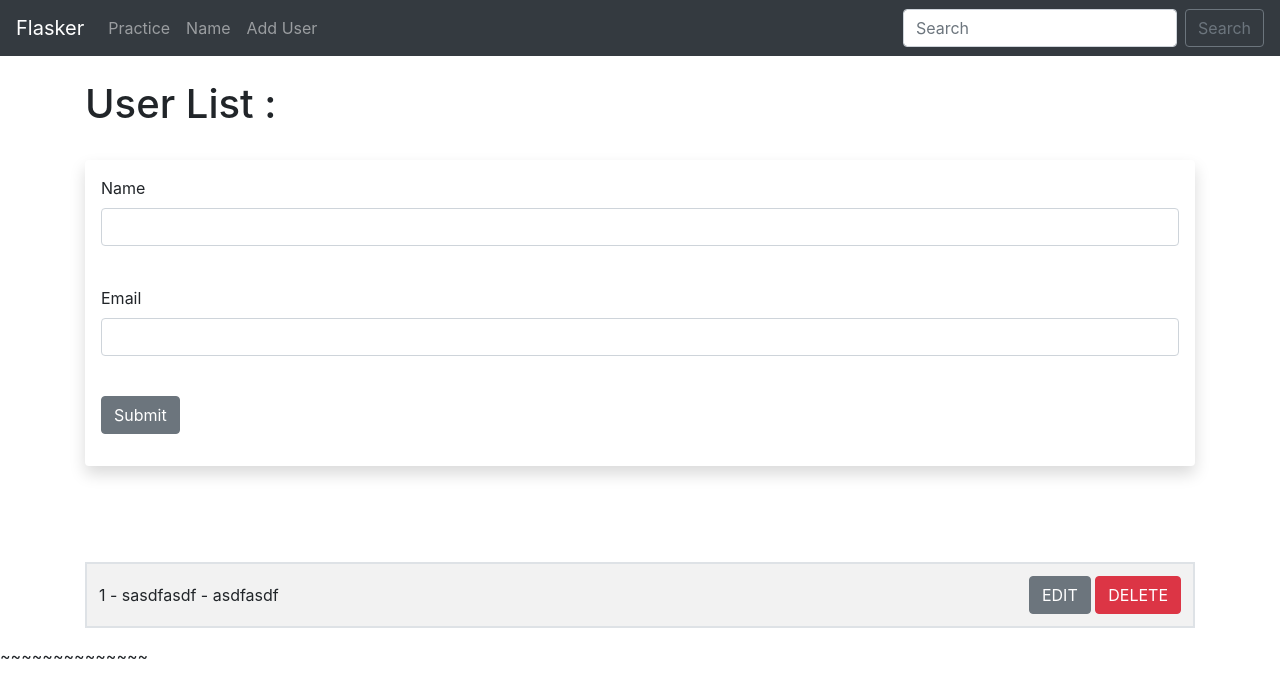
After one commit to Naidan-slv/Learning, a Flask app: page /user/add in a window 1280 px wide. The commit adds this page. Shown: the top 698 px of the page. Run offline with Flask 3, Linux system fonts and the light colour scheme; data comes from the database, SQL or seed files in the repository; both versions use the stored data as it was after the commit.

Commit message:
8. Connecting a DB and making changes

```diff
--- a/Flask/Codemy (App 2)/app.py
+++ b/Flask/Codemy (App 2)/app.py
@@ -1,19 +1,130 @@
-from flask import Flask, render_template
+from flask import Flask, render_template, flash, request
 from flask_wtf import FlaskForm
 from wtforms import StringField, SubmitField
 from wtforms.validators import DataRequired
+from flask_sqlalchemy import SQLAlchemy
+from datetime import datetime
 
 
 #create a flask instance
 app = Flask(__name__, template_folder='templates', static_folder='static', static_url_path='/')
+
+#add database
+app.config['SQLALCHEMY_DATABASE_URI'] = 'sqlite:///users.db'
+
+#secret key
 app.config['SECRET_KEY'] = "Naidan"
 
+db = SQLAlchemy(app)
+with app.app_context():
+    date_added = db.Column(db.DateTime, default=lambda: datetime.now(datetime.tiezone.utc))
+#Create a model
+
+class Users(db.Model):
+    id = db.Column(db.Integer, primary_key = True)
+    name = db.Column(db.String(200), nullable = False) # nullable means it can't be empty
+    email = db.Column(db.String(200), nullable = False, unique = True)
+    date_added = db.Column(db.DateTime, default=datetime.now())
+    # date_added = db.Column(db.DateTime, default = datetime.utcnow) // This method is now depreciated
+
+    #create a string
+
+    def __repr__(self):
+        return '<Name %r>' % self.name
+
+@app.route('/delete/<int:id>')
+def delete(id):
+    user_to_delete = Users.query.get_or_404(id)
+    name = None
+    form = UserForm()
+    try:
+        db.session.delete(user_to_delete)
+        db.session.commit()
+        flash("User Deleted Successfully")
+
+        our_users = Users.query.order_by(Users.date_added)
+        return render_template("add_user.html",
+            form=form,
+            name = None,
+            our_users = our_users)
+    except:
+        flash("There was a problem deleting user try again")
+
+        our_users = Users.query.order_by(Users.date_added)
+        return render_template("add_user.html",
+            form=form,
+            name = None,
+            our_users = our_users)
+
+
 #create a form class
-
 class NamerForm(FlaskForm):
     name = StringField("What's Your Name", validators = [DataRequired()])
     submit = SubmitField("Submit")
 
+#Create another form class for user
+
+class UserForm(FlaskForm):
+    name = StringField("Name", validators = [DataRequired()])
+    email = StringField("Email", validators = [DataRequired()])
+    submit = SubmitField("Submit")
+
+#Update database record
+
+@app.route('/update/<int:id>', methods = ['GET', 'POST'])
+def update(id):
+    form = UserForm()
+    name_to_update = Users.query.get_or_404(id)
+
+    if request.method == "POST":
+        name_to_update.name = request.form['name']
+        name_to_update.email = request.form['email']
+        try:
+            db.session.commit()
+            flash(" User Updated Successfully ")
+            return render_template("update.html",
+            form = form,
+            name_to_update = name_to_update)
+        except:
+            flash(" ERROR : User Update Failed")
+            return render_template("update.html",
+            form = form,
+            name_to_update = name_to_update)
+    else :
+            return render_template("update.html",
+            form = form,
+            name_to_update = name_to_update,
+            id = id)
+
+
+
+@app.route('/user/add', methods =['GET','POST'])
+def add_user():
+    form = UserForm()
+    name = None
+
+    if form.validate_on_submit():
+        user = Users.query.filter_by(email = form.email.data).first()
+        # query the database grab all of the users that have the email address of whatever
+        # has been typed in and return the first one, it shouldnt return anything because it should be unique
+        # this will look for the email address in the database
+
+        if user is None:
+            user = Users(name=form.name.data, email=form.email.data)
+            db.session.add(user)
+            db.session.commit()
+
+        name = form.name.data
+        form.name.data = ''
+        form.email.data = ''
+        flash("User added successfully")
+    our_users = Users.query.order_by(Users.date_added)
+
+
+    return render_template("add_user.html",
+        form=form,
+        name = None,
+        our_users = our_users)
 
 @app.route('/')
 def index():
@@ -32,6 +143,7 @@ def name():
     if form.validate_on_submit():
         name = form.name.data
         form.name.data = ''
+        flash("Form submitted succesfully")
     return render_template('name.html',
     name = name,
     form = form)
--- /dev/null
+++ b/Flask/Codemy (App 2)/templates/add_user.html
@@ -0,0 +1,56 @@
+{% extends "base.html"%}
+
+{% block content %}
+
+    {% for message in get_flashed_messages() %}
+        <div class="alert alert-warning alert-dismissible fade show" role="alert">
+            {{ message }}
+        <button type="button" class="close" data-dismiss="alert" aria-label="Close">
+            <span aria-hidden="true">&times;</span>
+        </button>
+        </div>
+    {% endfor %}
+
+    {% if name %}
+        <h1> Add User Page !!!</h1>
+    {% else %}
+        <h1>User List : </h1>
+        <br>
+    <div class="shadow p-3 mb-5 bg-white rounded">
+        <form method="POST" action="{{ url_for('add_user') }}">
+            {{ form.hidden_tag() }}
+
+            <div class="form-group">
+                {{ form.name.label(class="form-label") }}
+                {{ form.name(class="form-control") }}
+            </div>
+            <br>
+
+            <div class="form-group">
+                {{ form.email.label(class="form-label") }}
+                {{ form.email(class="form-control") }}
+            </div>
+            <br>
+
+            <div class="form-group">
+                {{ form.submit(class="btn btn-secondary") }}
+            </div>
+        </form>
+    </div>
+<br><br>
+
+<table class = "table table-hover table-bordered table-striped ">
+{% for our_user in our_users %}
+    <tr>
+        <td class="d-flex justify-content-between align-items-center">{{our_user.id}} - {{ our_user.name }} - {{ our_user.email }}
+            <div>
+            <a class="btn btn-secondary" href="{{url_for('update', id = our_user.id)}}">EDIT</a>
+            <a class="btn btn-danger" href="{{url_for('delete', id = our_user.id)}}">DELETE</a>
+            </div>
+
+    </tr>
+{% endfor %}
+</table>
+
+{% endif %}
+{% endblock %}
--- a/Flask/Codemy (App 2)/templates/base.html
+++ b/Flask/Codemy (App 2)/templates/base.html
@@ -17,7 +17,7 @@
         {% block content %}
         {% endblock %}
     </div>
-    <p>below the block=</p>
+    <p>~~~~~~~~~~~~~~</p>
 
 
 
--- a/Flask/Codemy (App 2)/templates/navbar.html
+++ b/Flask/Codemy (App 2)/templates/navbar.html
@@ -1,5 +1,5 @@
 <nav class="navbar navbar-expand-lg navbar-dark bg-dark">
-  <a class="navbar-brand" href="{{url_for('index')}}">JEJEJE</a>
+  <a class="navbar-brand" href="{{url_for('index')}}">Flasker</a>
   <button class="navbar-toggler" type="button" data-toggle="collapse" data-target="#navbarSupportedContent" aria-controls="navbarSupportedContent" aria-expanded="false" aria-label="Toggle navigation">
     <span class="navbar-toggler-icon"></span>
   </button>
@@ -10,7 +10,10 @@
         <a class="nav-link" href="{{url_for('practice')}}">Practice</a>
       </li>
       <li class="nav-item">
-        <a class="nav-link" href="{{url_for('name')}}">name</a>
+        <a class="nav-link" href="{{url_for('name')}}">Name</a>
+      </li>
+      <li class="nav-item">
+        <a class="nav-link" href="{{url_for('add_user')}}">Add User</a>
       </li>
     </ul>
     <form class="form-inline my-2 my-lg-0">
--- /dev/null
+++ b/Flask/Codemy (App 2)/templates/remove_user.html
@@ -0,0 +1,4 @@
+{% extends "base.html"%}
+{% block content %}
+
+{% endblock %}
```
Also changed, not shown: Flask/Codemy (App 2)/templates/name.html (+10 -0 lines), Flask/Codemy (App 2)/templates/update.html (added, +44 -0 lines), Flask/Codemy (App 2)/instance/users.db (added), 1 other file.
